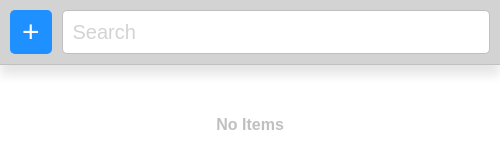
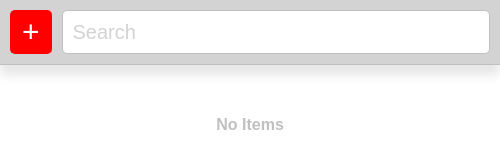
Before and after one commit to DiegoJavierMoreno/Electron-Project-I, an Electron app: page renderer/main.html in a window 500 px wide. Drawn offline with Linux system fonts and the light colour scheme.

Commit message:
feat: Release 1.0.1

```diff
--- a/package.json
+++ b/package.json
@@ -7,7 +7,7 @@
     "start": "electron .",
     "watch": "nodemon --exec electron .",
     "reset": "git reset --hard",
-    "build": "electron-builder build",
+    "build": "electron-builder -w",
     "release": "electron-builder -w -p 'onTagOrDraft'",
     "win-cert": "electron-builder create-self-signed-cert -p DiegoJavierMoreno"
   },
--- a/renderer/main.html
+++ b/renderer/main.html
@@ -9,7 +9,7 @@
   <body>
 
     <header>
-      <button id="show-modal">+</button>
+      <button style='background-color:red;' id="show-modal">+</button>
       <input type="text" id="search" placeholder="Search">
     </header>
 
```
